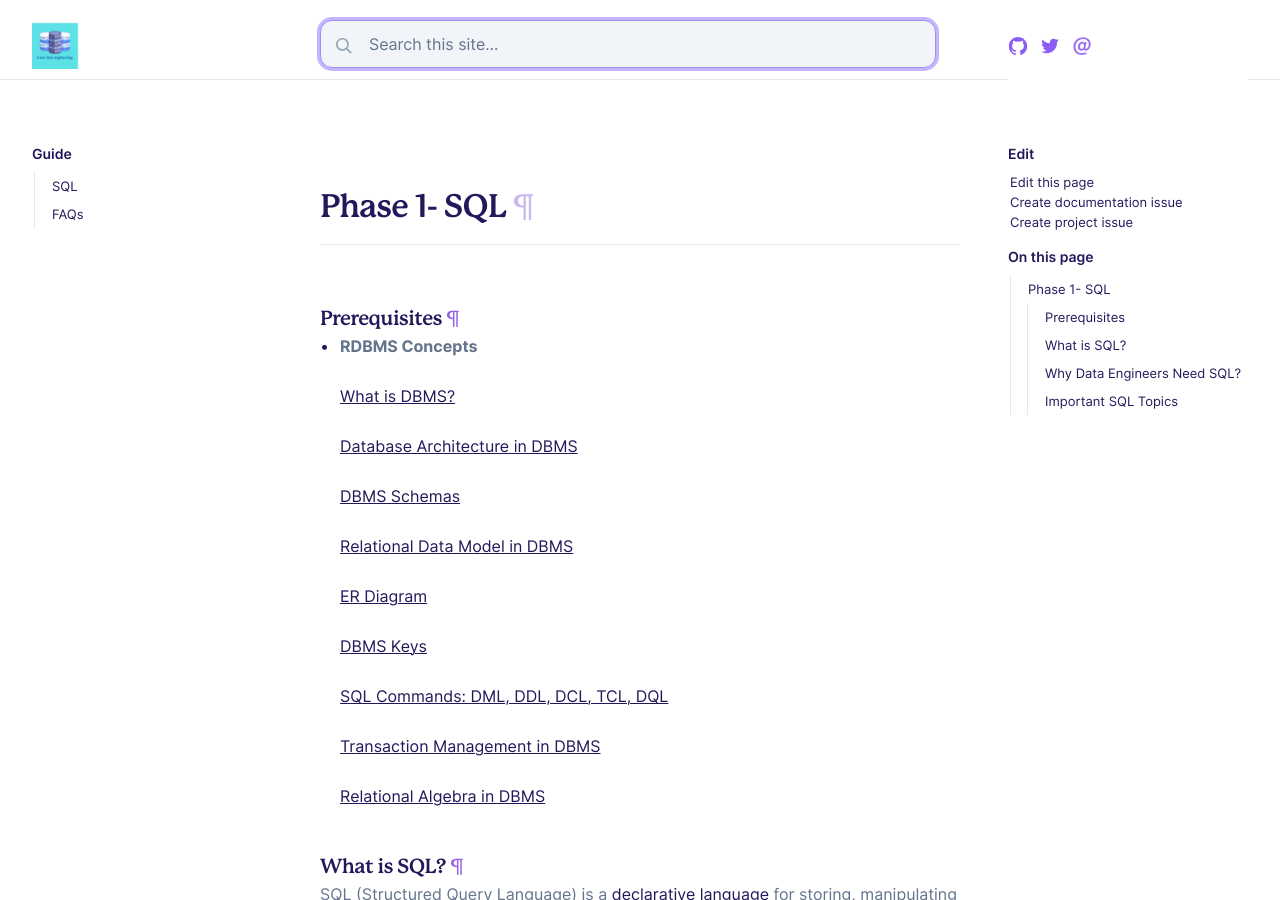
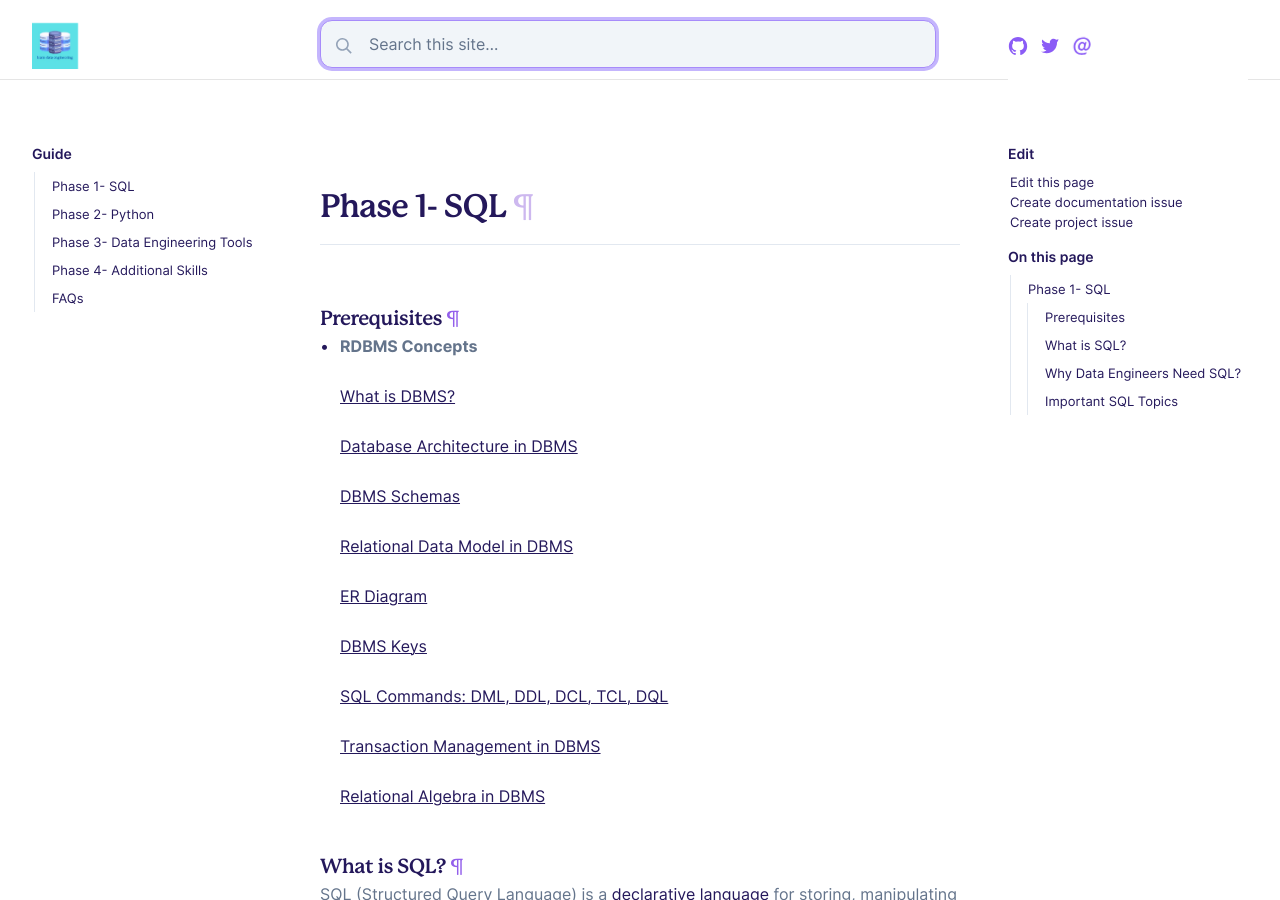
Before and after one commit to learndataengineering/learndataengineering.guide, a Jekyll site: the page built from _docs/sql.md, in a window 1280 px wide and 900 px high. Built offline with Jekyll 4.4.1, drawn with Linux system fonts in a browser that asks for light colours; part of the change alters nothing that is shown.

Commit message:
Add all phases to the guide

```diff
--- a/_data/toc.yml
+++ b/_data/toc.yml
@@ -1,15 +1,34 @@
 - title: Guide
   url: ""
   links:
-    - title: "SQL"
+    - title: "Phase 1- SQL"
       url: "sql"
-    #   children:
-    #     - title: Features
-    #       url: "docs/getting-started#getting-started"
-    #     - title: Development
-    #       url: "docs/getting-started#development"
-    #     - title: Customization
-    #       url: "docs/getting-started#customization"
+      children:
+      - title: "Data Warehousing"
+        url: "data-warehousing"
+      - title: "Data Modelling"
+        url: "data-modelling"
+    - title: "Phase 2- Python"
+      url: "python"
+      children:
+      - title: "Git"
+        url: "git"
+    - title: "Phase 3- Data Engineering Tools"
+      url: "data-engineering-tools"
+      children:
+      - title: "Distributed Computing"
+        url: "distributed-computing"
+      - title: "Hadoop Ecosystem Components"
+        url: "hadoop-ecosystem"
+      - title: "Data Warehouse"
+        url: "data-warehouse"
+    - title: "Phase 4- Additional Skills"
+      url: "additional-skills"
+      children:
+      - title: "Pipeline Orchestration"
+        url: "pipeline-orchestration-tools"
+      - title: "Cloud services for Data Engineering"
+        url: "cloud-services-for-data-engineering"
     - title: "FAQs"
       url: "faqs"
     # - title: "News"
```
